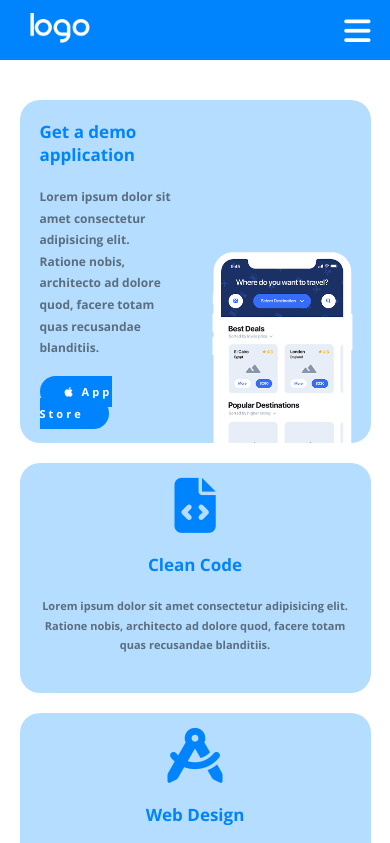
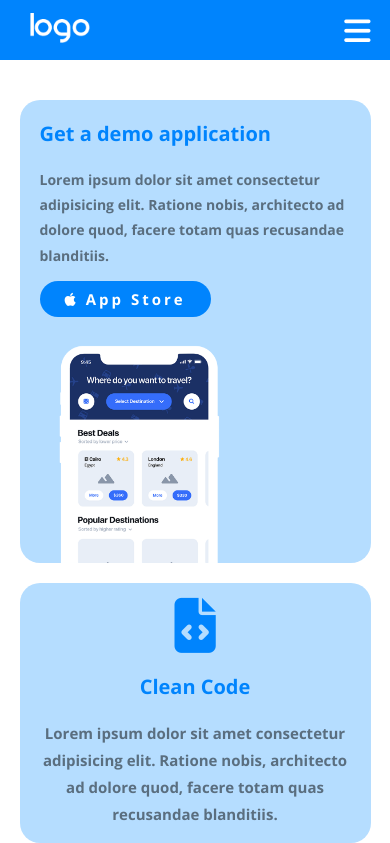
Before and after one commit to CaraccioloJessica/htmlcss-responsive-layout, a plain HTML site: page index.html in a window 390 px wide. Shown: the top 843 px of the page. Drawn offline with nearby package versions, Linux system fonts and the light colour scheme.

Commit message:
fixed card top responsive

```diff
--- a/css/style.css
+++ b/css/style.css
@@ -81,17 +81,18 @@ header a{
   border-radius: 20px;
   font-weight: 700;
   /* debug */
-  min-height: 230px;
+  min-height: 250px;
 }
 
 .card.big{
   width: calc( (100% / 3 - 2px) * 2);
   display: flex;
+  padding: 20px 20px 0;
 }
 
 #card-descr{
   width: 60%;
-  padding: 20px;
+  padding-bottom: 30px;
 }
 
 #card-descr h2{
@@ -116,8 +117,12 @@ header a{
   padding: 8px 25px;
 }
 
+#img-big{
+  display: flex;
+}
+
 .card img{
-  width: 11rem;
+  width: 200px;
   align-self: flex-end;
 }
 
@@ -154,7 +159,7 @@ header a{
 }
 
 #wrapper{
-  width: 45%;
+  width: 50%;
   margin: auto;
 }
 
@@ -252,12 +257,28 @@ header a{
     display: none;
   }
 
-  .container{
+  #wrapper, .container{
     width: 90%;
   }
 
-  #wrapper{
-    width: 90%;
+  #card-descr{
+    width: 100%;
+  }
+
+  #card-descr p {
+    font-size: 14px;
+  }
+
+  .btn.blue, .card.top p{
+    font-size: 15px;
+  }
+
+  #card-descr h2, .card.top h2{
+    font-size: 20px;
+  }
+
+  .card.big{
+    flex-direction: column;
   }
 
   #card-wrap{
--- a/index.html
+++ b/index.html
@@ -47,7 +47,9 @@
                 App Store
               </a>
             </div>
-            <img src="img/phone.png" alt="phone">
+            <div id="img-big">
+              <img src="img/phone.png" alt="phone">
+            </div>
           </div>
 
           <div class="card top">
@@ -89,8 +91,13 @@
     <section class="violet">
       <div id="wrapper">
         <div id="card-wrap">
-          <div class="wrap-img"></div>
-          <div class="wrap-img"></div>
+          <div class="wrap-img">
+
+          </div>
+
+          <div class="wrap-img">
+
+          </div>
         </div>
       </div>
     </section>
```
